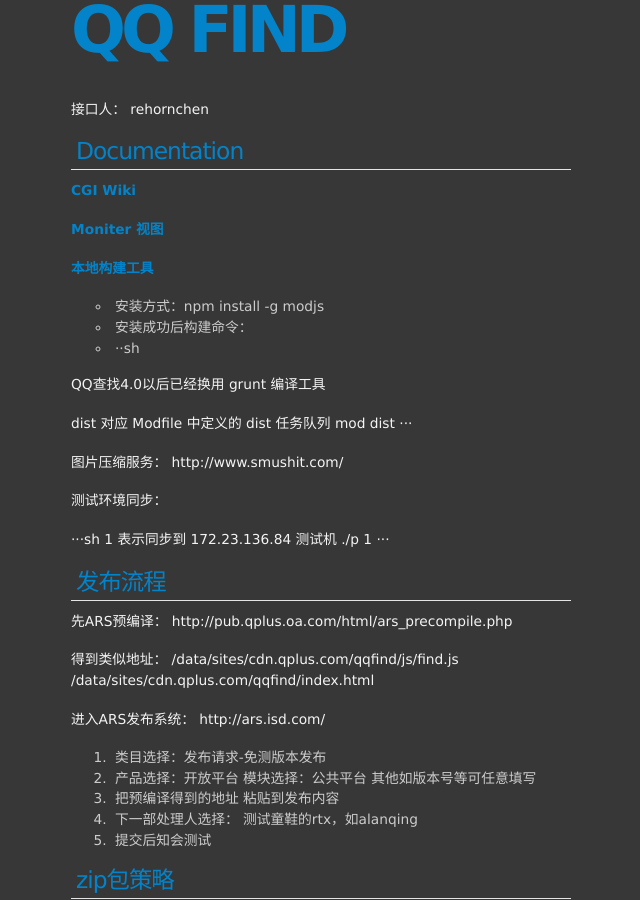
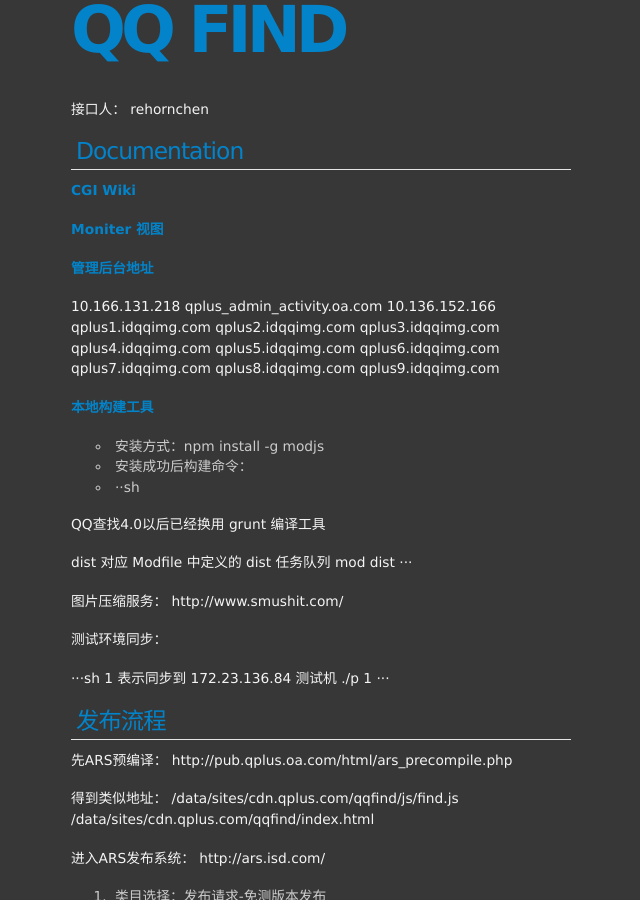
Before and after one commit to materliu/materliu.github.io, a Jekyll site: the page built from all/tencent/_posts/2014-04-11-PC_QQFIND_README.md, in a window 1280 px wide and 900 px high, scrolled down 348 px. Shown: the whole window, without its empty margins (234-874 px from the left). Built offline with Jekyll 4.4.1, drawn with Linux system fonts in a browser that asks for light colours; Markdown is read by kramdown in place of the engine named in the settings.

Commit message:
PC QQ查找历史

```diff
--- a/all/tencent/_posts/2014-04-11-PC_QQFIND_README.md
+++ b/all/tencent/_posts/2014-04-11-PC_QQFIND_README.md
@@ -13,6 +13,11 @@
 [CGI Wiki][1]
 
 [Moniter 视图][2]
+
+[管理后台地址](http://qplus_admin_activity.oa.com)
+
+10.166.131.218 qplus_admin_activity.oa.com
+10.136.152.166 qplus1.idqqimg.com qplus2.idqqimg.com qplus3.idqqimg.com qplus4.idqqimg.com qplus5.idqqimg.com qplus6.idqqimg.com qplus7.idqqimg.com qplus8.idqqimg.com qplus9.idqqimg.com
 
 [本地构建工具][3]
 
```
